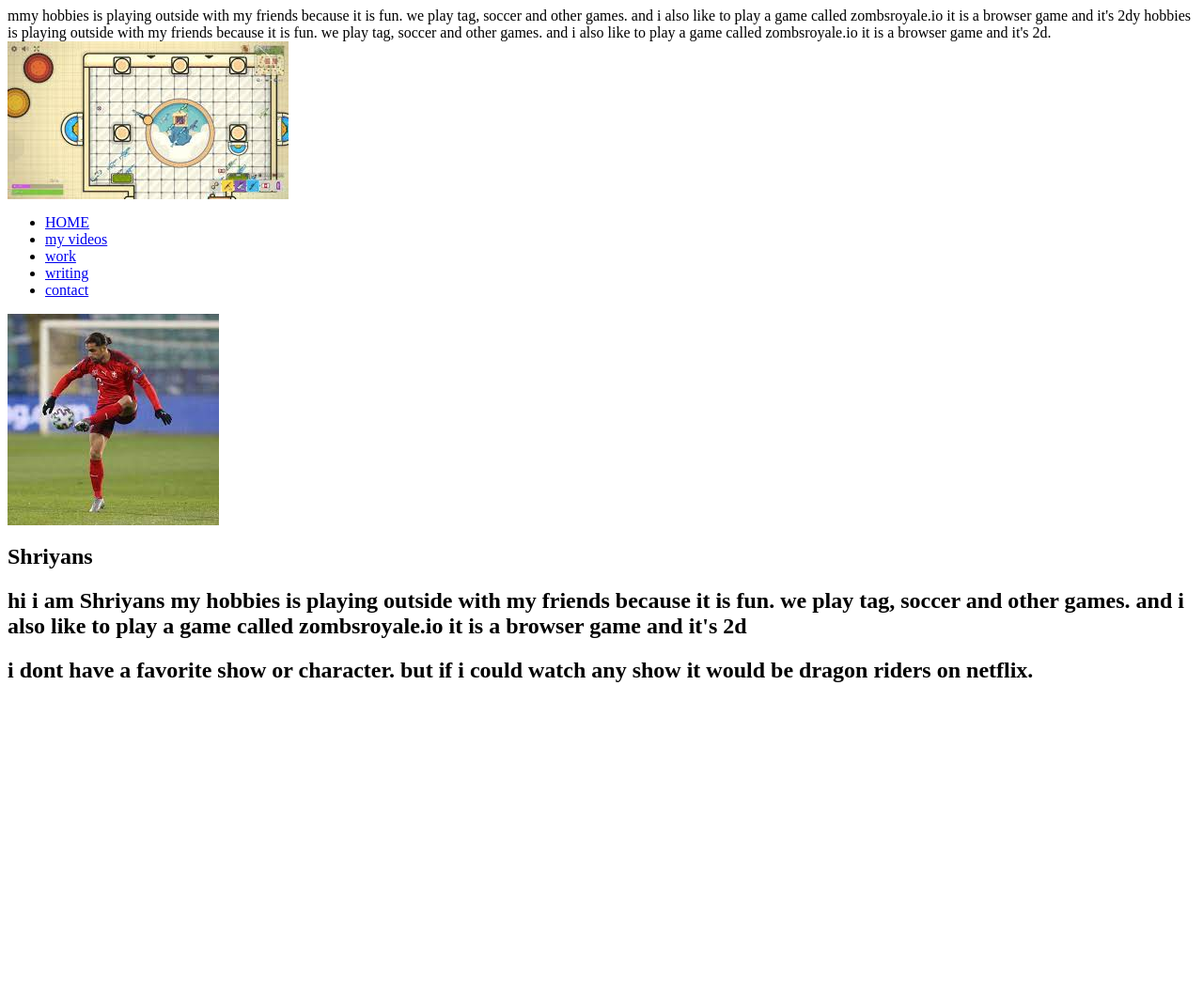
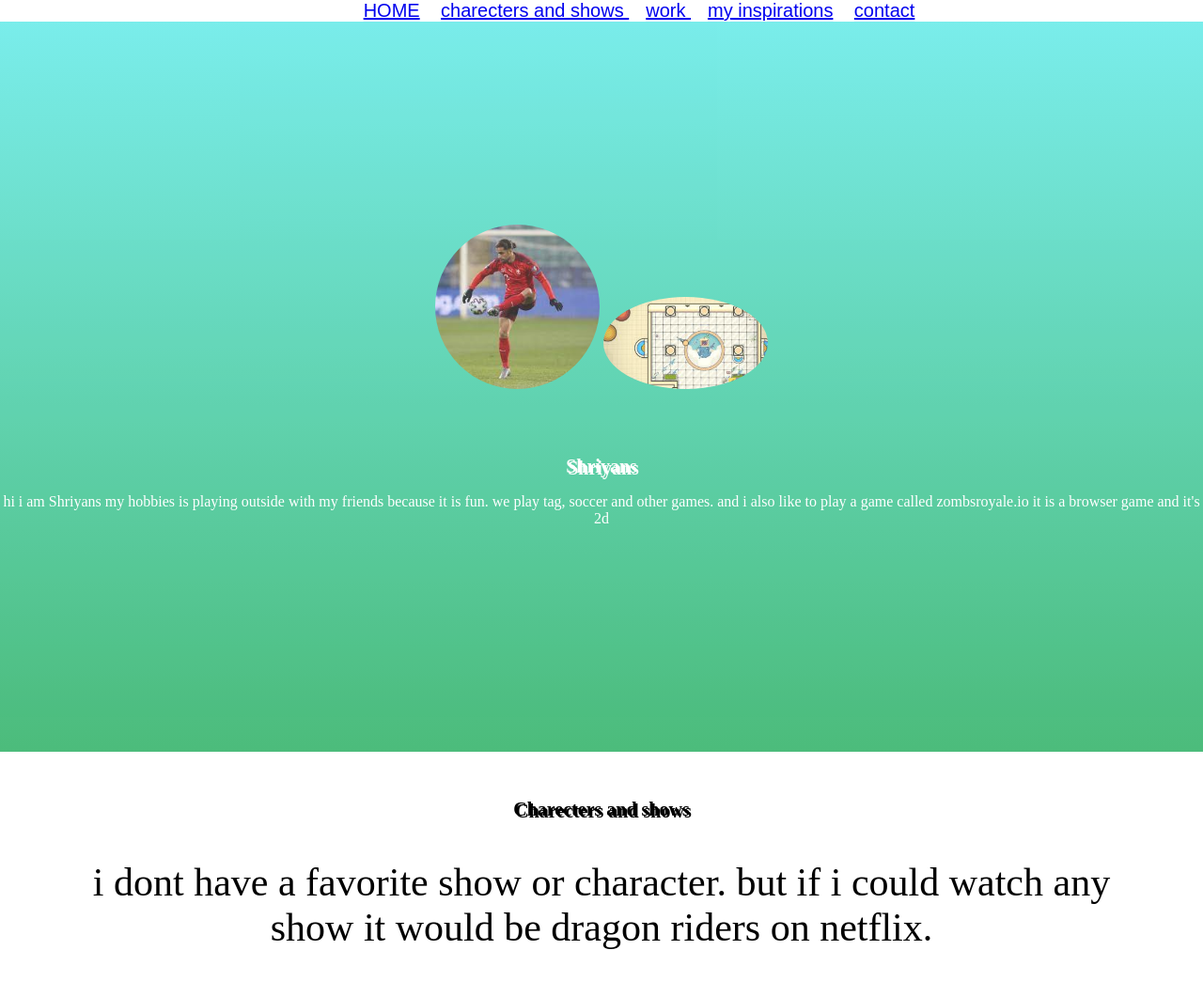
Before and after one commit to Shriyans2021/my-hobbies, a plain HTML site: page index.html in a window 1280 px wide. Shown: the whole page at 94% size. Before the commit the page ends 800 px from the top, so only its background shows below. Drawn offline with Linux system fonts and the light colour scheme.

Commit message:
Add files via upload

```diff
--- a/index.html
+++ b/index.html
@@ -1,27 +1,30 @@
 <html>
 <head>
 <title> my hobbies</title>
+    <link rel="stylesheet" href="style.css">
     </head>
-    <body> mmy hobbies is playing outside with my friends because it is fun. we play tag, soccer and other games. and i also like to play a game called zombsroyale.io it is a browser game and it's 2dy hobbies is playing outside with my friends because it is fun. we play tag, soccer and other games. and i also like to play a game called zombsroyale.io it is a browser game and it's 2d.</body>
-    <img src="zr.jpg">
+    <body>
     <ul class="menu">
        <li class="links"><a href="#About">HOME</a></li>
-        <li class= "links"><a href= "#habbies">my videos </a></li>
-        <li class= "links"><a href= "#links"> work </a></li>
-        <li class= "links"><a href= "#writing"> writing</a></li>
+        <li class= "links"><a href= "#hobbies">charecters and shows </a></li>
+        <li class= "links"><a href= "#my work"> work </a></li>
+        <li class= "links"><a href= "#my insprations"> my inspirations</a></li>
         <li class= "links"><a href ="#contacts"> contact</a></li>
     </ul>
 
-        <section id= "about" class= "sec1">
+        <section id= "About" class= "sec1">
         <div class= "div1">
 <img id= "img1" src="Soccer.jpg">
+<img src="zr.jpg">
 <h1> Shriyans </h1>
-<h2>hi i am Shriyans my hobbies is playing outside with my friends because it is fun. we play tag, soccer and other games. and i also like to play a game called zombsroyale.io it is a browser game and it's 2d</h2>
+<p>hi i am Shriyans my hobbies is playing outside with my friends because it is fun. we play tag, soccer and other games. and i also like to play a game called zombsroyale.io it is a browser game and it's 2d</p>
+            </div>
+    </section>
+
+    <section id= "hobbies" class="sec1">
+    <div class= "div1">
+        <h1> Charecters and shows</h1>
+         <div class="line"></div>
+        <p> i dont have a favorite show or character. but if i could watch any show it would be dragon riders on netflix.</p>
         </div>
     </section>
-
-    <section id= "characters" class="sec1">
-    <div class="div1">
-        <h2> i dont have a favorite show or character. but if i could watch any show it would be dragon riders on netflix.</h2>
-        </div>
-    </section>
--- a/style.css
+++ b/style.css
@@ -1,21 +1,78 @@
 body{
 text-align: center;
-    background: blue;
+margin: 0px;
+    padding-top: 800px;
     background-repeat: no-repeat;
 }
 h1{
 text-shadow: 2px 2px;
 font-size: 20px;
 }
-
+#About {
+    z-index: 9;
+    position: absolute;
+    overflow: hidden;
+    height: 800px;
+    color: #FFFFFF;
+    left: 0;
+    top: 0;
+    bottom: 0;
+    right: 0;
+    opacity: 0.83;
+    background: linear-gradient(#60ebeb 0%, #27ae60 100%);
+    display: table;
+    width: 100%;
+    height: 100%;
+}
 img{
-border-radius: 50%;
-width: 100px;
-}
-
-
-zr.png{
 width: 175px;
     margin-bottom: 50px;
     border-radius: 50%;
 }
+}
+p {
+    max-width: 450px;
+    margin: 25px auto;
+    font-size: 17px;
+    line-height: 1.3;
+}
+.div1{
+display: table-cell;
+    position: relative;
+    text-align: center;
+    vertical-align: middle;
+
+}
+.menu {
+
+list-style: none;
+    font-family: sans-serif;
+    position:fixed;
+    top:0px;
+    z-index: 10;
+    cursor: pointer;
+    background: white;
+    width:100%;
+    margin-top: 0px;
+}
+.links {
+    color: #fff;
+    padding-top: 5px;
+    padding-left: 9px;
+    padding-right: 9px;
+    padding-bottom: 5px;
+    font-family:fantasy;
+    font-size: 20px;
+    display: inline;
+}
+.links:hover {
+    font-size: 35px;
+    text-decoration: underline;
+}
+
+#hobbies{
+
+    padding: 50px;
+    text-align: center;
+    font-size: 42px;
+}
```
